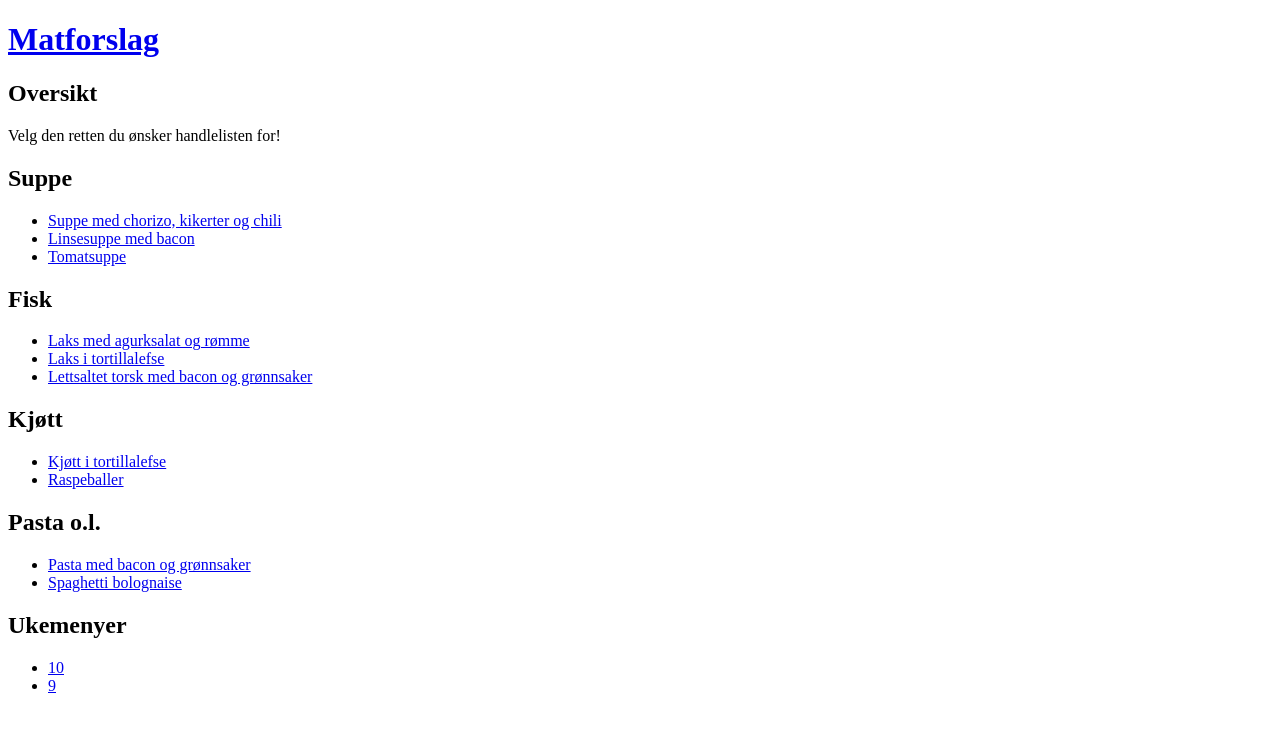
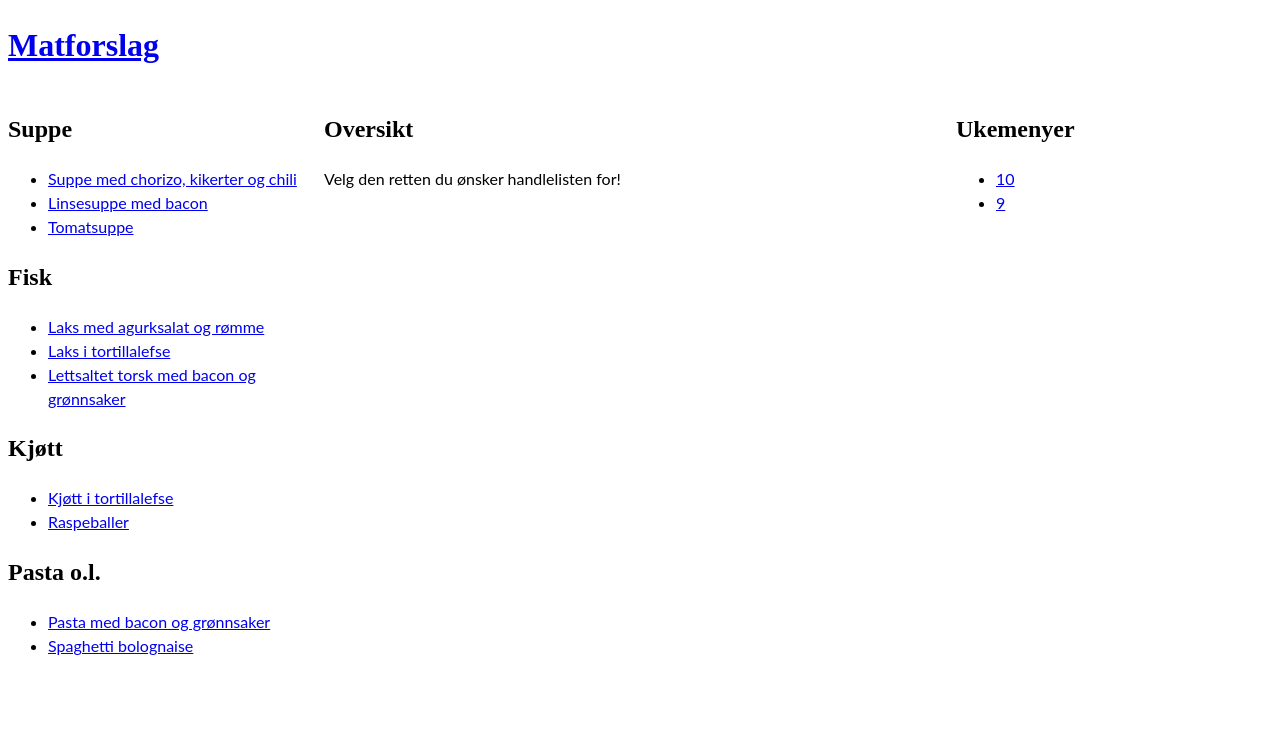
Before and after one commit to arejoh/matforslag, a Jekyll site: the page built from index.md, in a window 1280 px wide. Shown: the top 732 px of the page. Built offline with Jekyll 4.4.1, drawn with Linux system fonts in a browser that asks for light colours.

Commit message:
Added forgotten css folder

```diff
--- a/css/style.scss
+++ b/css/style.scss
@@ -1,6 +1,14 @@
 ---
 ---
 
+@import "variables";
+@import "layout";
+
 body {
   font-size: 100%;
+  font-family: $sans-serif-font;
+  line-height: 1.5;
 }
+h1, h2, h3, h4 {
+  font-family: $serif-font;
+}
```
